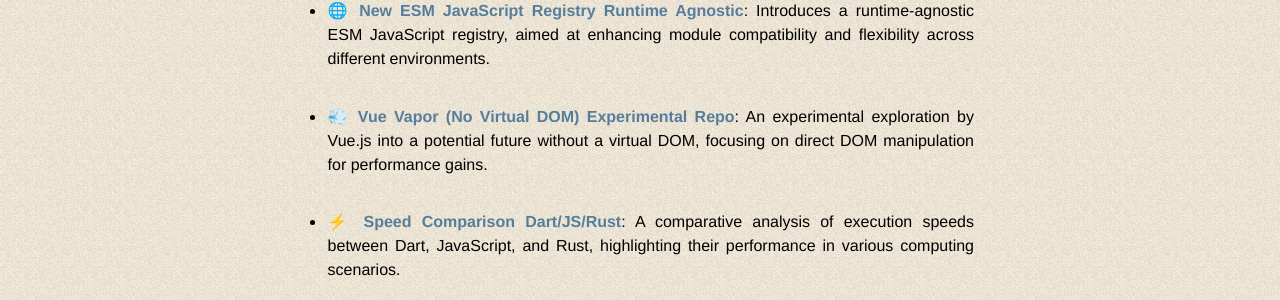
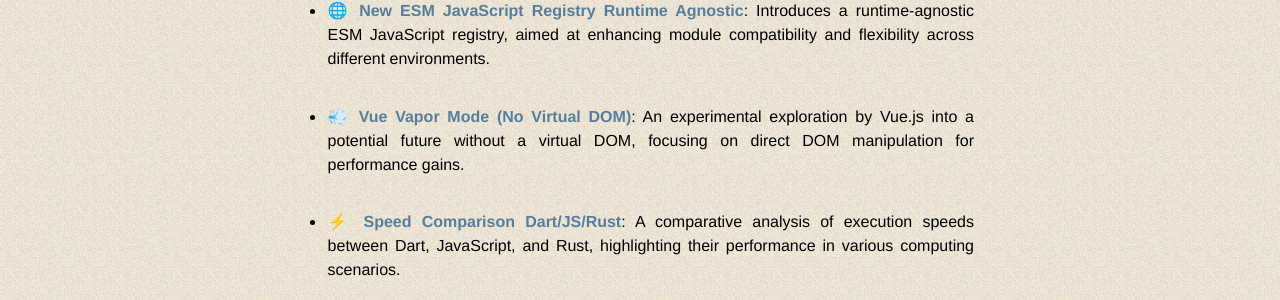
Before and after one commit to heristop/heristop.github.io, a Jekyll site: the page built from _posts/2024-03-15-frontend-weekly-digest-11.md, in a window 1280 px wide. Shown: the part 435-735 px from the top of the page. Built offline with Jekyll 4.4.1, drawn with Linux system fonts in a browser that asks for light colours; some web fonts are replaced; Markdown is read by kramdown in place of the engine named in the settings.

Commit message:
chore(frontend): update  weekly digest 11

```diff
--- a/_posts/2024-03-15-frontend-weekly-digest-11.md
+++ b/_posts/2024-03-15-frontend-weekly-digest-11.md
@@ -10,7 +10,7 @@
 
 - 🌐 **[New ESM JavaScript Registry Runtime Agnostic](https://jsr.io/)**: Introduces a runtime-agnostic ESM JavaScript registry, aimed at enhancing module compatibility and flexibility across different environments.
 
-- 💨 **[Vue Vapor (No Virtual DOM) Experimental Repo](https://github.com/vuejs/core-vapor)**: An experimental exploration by Vue.js into a potential future without a virtual DOM, focusing on direct DOM manipulation for performance gains.
+- 💨 **[Vue Vapor Mode (No Virtual DOM)](https://icarusgk.hashnode.dev/vue-3-vapor-mode)**: An experimental exploration by Vue.js into a potential future without a virtual DOM, focusing on direct DOM manipulation for performance gains.
 
 - ⚡ **[Speed Comparison Dart/JS/Rust](https://medium.com/@tommyyy/the-dart-speed-035272e9d46d)**: A comparative analysis of execution speeds between Dart, JavaScript, and Rust, highlighting their performance in various computing scenarios.
 
```
